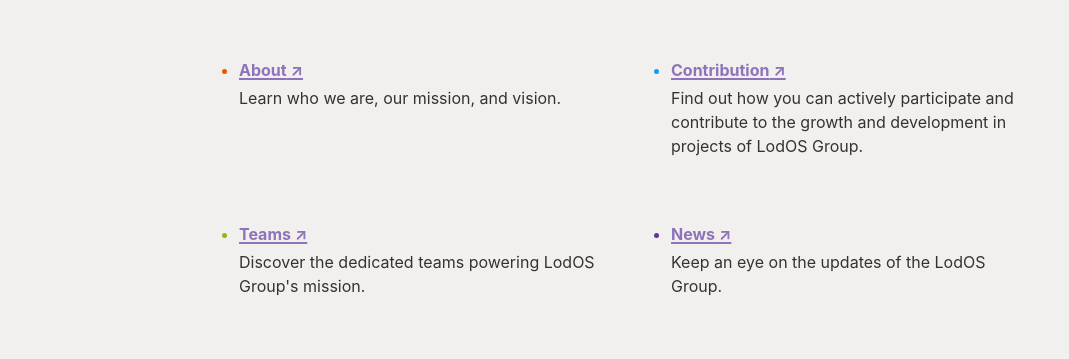
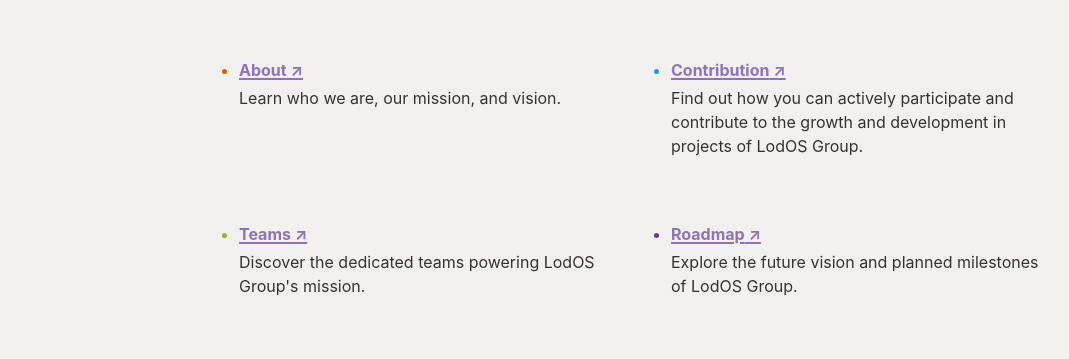
Before and after one commit to lodosgroup/lodosgroup.org, a Gatsby site: page / in a window 1280 px wide. Shown: the part 376-735 px from the top of the page, without its empty margins (1-1070 px from the left). Built offline with nearby package versions, Linux system fonts and the light colour scheme; Gatsby itself is replaced by a stand-in of ours.

Commit message:
add another menu item 'Roadmap'
Signed-off-by: ozkanonur <work@onurozkan.dev>

```diff
--- a/src/pages/index.js
+++ b/src/pages/index.js
@@ -22,9 +22,9 @@
     description: "Discover the dedicated teams powering LodOS Group's mission.",
   },
   {
-    text: "News",
+    text: "Roadmap",
     url: "#",
-    description: "Keep an eye on the updates of the LodOS Group.",
+    description: "Explore the future vision and planned milestones of LodOS Group.",
   },
   {
     text: "Projects",
```
